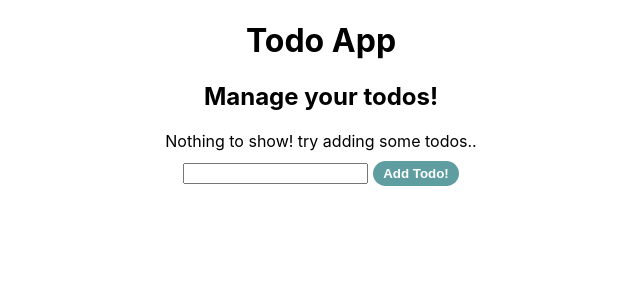
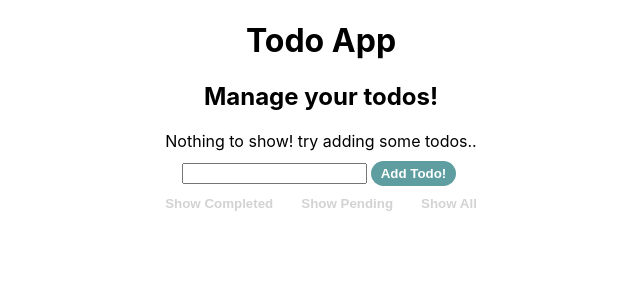
Before and after one commit to nanguer/todo-app, a React (Create React App) app: page / in a window 1280 px wide. Shown: the top 300 px of the page, without its empty margins (319-959 px from the left). Built offline with nearby package versions, Linux system fonts and the light colour scheme.

Commit message:
add selectors/reselect logic

```diff
--- a/package.json
+++ b/package.json
@@ -11,6 +11,7 @@
     "react-redux": "^7.2.2",
     "react-scripts": "4.0.3",
     "redux": "^4.0.5",
+    "reselect": "^4.0.0",
     "uuid": "^8.3.2",
     "web-vitals": "^1.0.1"
   },
--- a/src/components/TodoContainer/TodoContainer.js
+++ b/src/components/TodoContainer/TodoContainer.js
@@ -1,11 +1,32 @@
-import React, { useState } from "react";
+import React, { useState, useEffect } from "react";
 import { v4 as uuidv4 } from "uuid";
 import { Todo } from "../Todo";
+import types from "../utils/types";
 import { connect } from "react-redux";
-import { doStartAddTodo } from "../../redux/ducks/todos";
+import {
+  doStartAddTodo,
+  getCompletedTodos,
+  getPendingTodos,
+} from "../../redux/ducks/todos";
 
-const TodoContainer = ({ todos, addTodo }) => {
+const TodoContainer = ({ todos, addTodo, completedTodos, pendingTodos }) => {
   const [todo, setTodo] = useState("");
+  const [displayedTodos, setDisplayedTodos] = useState([]);
+  const [showCompleted, setShowCompleted] = useState(false);
+  const [showPending, setShowPending] = useState(false);
+
+  useEffect(() => {
+    if (showCompleted) {
+      setShowPending(false);
+    }
+    if (showPending) {
+      setShowCompleted(false);
+    } else {
+      setShowPending(false);
+      setShowCompleted(false);
+      setDisplayedTodos(todos);
+    }
+  }, [showCompleted, showPending, todos]);
 
   const handleSubmit = (e) => {
     e.preventDefault();
@@ -13,12 +34,22 @@ const TodoContainer = ({ todos, addTodo }) => {
     setTodo("");
   };
 
+  const handleDisplay = (type) => {
+    if (type === types.COMPLETED) {
+      setDisplayedTodos(completedTodos);
+    } else if (type === types.PENDING) {
+      setDisplayedTodos(pendingTodos);
+    } else {
+      setDisplayedTodos(todos);
+    }
+  };
+
   return (
     <>
       {todos &&
         todos.length === 0 &&
         "Nothing to show! try adding some todos.."}
-      {todos.map((todo) => (
+      {displayedTodos.map((todo) => (
         <Todo key={uuidv4()} todo={todo} />
       ))}
       <form onSubmit={(e) => handleSubmit(e)}>
@@ -29,12 +60,37 @@ const TodoContainer = ({ todos, addTodo }) => {
         />
         <button className="button">Add Todo!</button>
       </form>
+      <div>
+        <button
+          disabled={!completedTodos.length > 0}
+          className="button btn-sec"
+          onClick={() => handleDisplay(types.COMPLETED)}
+        >
+          Show Completed
+        </button>
+        <button
+          className="button btn-sec"
+          onClick={() => handleDisplay(types.PENDING)}
+          disabled={!pendingTodos.length > 0}
+        >
+          Show Pending
+        </button>
+        <button
+          disabled={todos.length === 0}
+          className="button btn-sec"
+          onClick={() => handleDisplay(types.ALL)}
+        >
+          Show All
+        </button>
+      </div>
     </>
   );
 };
 
 const mapStateToProps = (state) => ({
   todos: state.todos,
+  completedTodos: getCompletedTodos(state),
+  pendingTodos: getPendingTodos(state),
 });
 
 const mapDispatchToProps = (dispatch) => ({
--- /dev/null
+++ b/src/components/utils/types.js
@@ -0,0 +1,7 @@
+const types = {
+  PENDING: "PENDING",
+  COMPLETED: "COMPLETED",
+  ALL: "ALL",
+};
+
+export default types;
--- a/src/index.css
+++ b/src/index.css
@@ -15,6 +15,9 @@ body {
   align-items: center;
   text-align: center;
 }
+.app_container div:last-of-type {
+  margin-top: 5px;
+}
 
 .button {
   border: none;
@@ -23,11 +26,25 @@ body {
   color: #fff;
   cursor: pointer;
   padding: 5px 10px;
+  margin: 0 4px;
 }
 
 button:focus {
   outline: none;
   filter: opacity(0.7);
+}
+
+button:disabled {
+  color: lightgrey;
+  border: none;
+  background-color: unset;
+  cursor: default;
+}
+
+.btn-sec {
+  color: cadetblue;
+  border: 1px solid;
+  background-color: white;
 }
 
 form {
--- a/src/redux/ducks/todos.js
+++ b/src/redux/ducks/todos.js
@@ -1,18 +1,34 @@
 import { v4 as uuidv4 } from "uuid";
-
+import { createSelector } from "reselect";
+//TYPES
 const types = {
   ADD_TODO: "todo/ADD_TODO",
   REMOVE_TODO: "todo/REMOVE_TODO",
   COMPLETE_TODO: "todo/COMPLETE_TODO",
+  SHOW_COMPLETED: "todo/SHOW_COMPLETED",
+  SHOW_PENDING: "todo/SHOW_PENDING",
 };
 
+//ACTIONS
 export const doStartAddTodo = (todo) => ({ type: types.ADD_TODO, todo });
 export const doStartRemoveTodo = (id) => ({ type: types.REMOVE_TODO, id });
 export const doStartCompleteTodo = (id) => ({ type: types.COMPLETE_TODO, id });
+export const doShowCompleted = () => ({ type: types.SHOW_COMPLETED });
+export const doShowPending = () => ({ type: types.SHOW_PENDING });
 
 const initialState = {
   todos: [],
 };
+
+//SELECTORS
+const todosSelector = (state) => state.todos;
+
+export const getCompletedTodos = createSelector(todosSelector, (todos) =>
+  todos.filter(({ completed }) => completed)
+);
+export const getPendingTodos = createSelector(todosSelector, (todos) =>
+  todos.filter(({ completed }) => !completed)
+);
 
 const todosReducer = (state = initialState, action) => {
   switch (action.type) {
```
Also changed, not shown: 1 other file (tests, documents, lock files or other folders).
